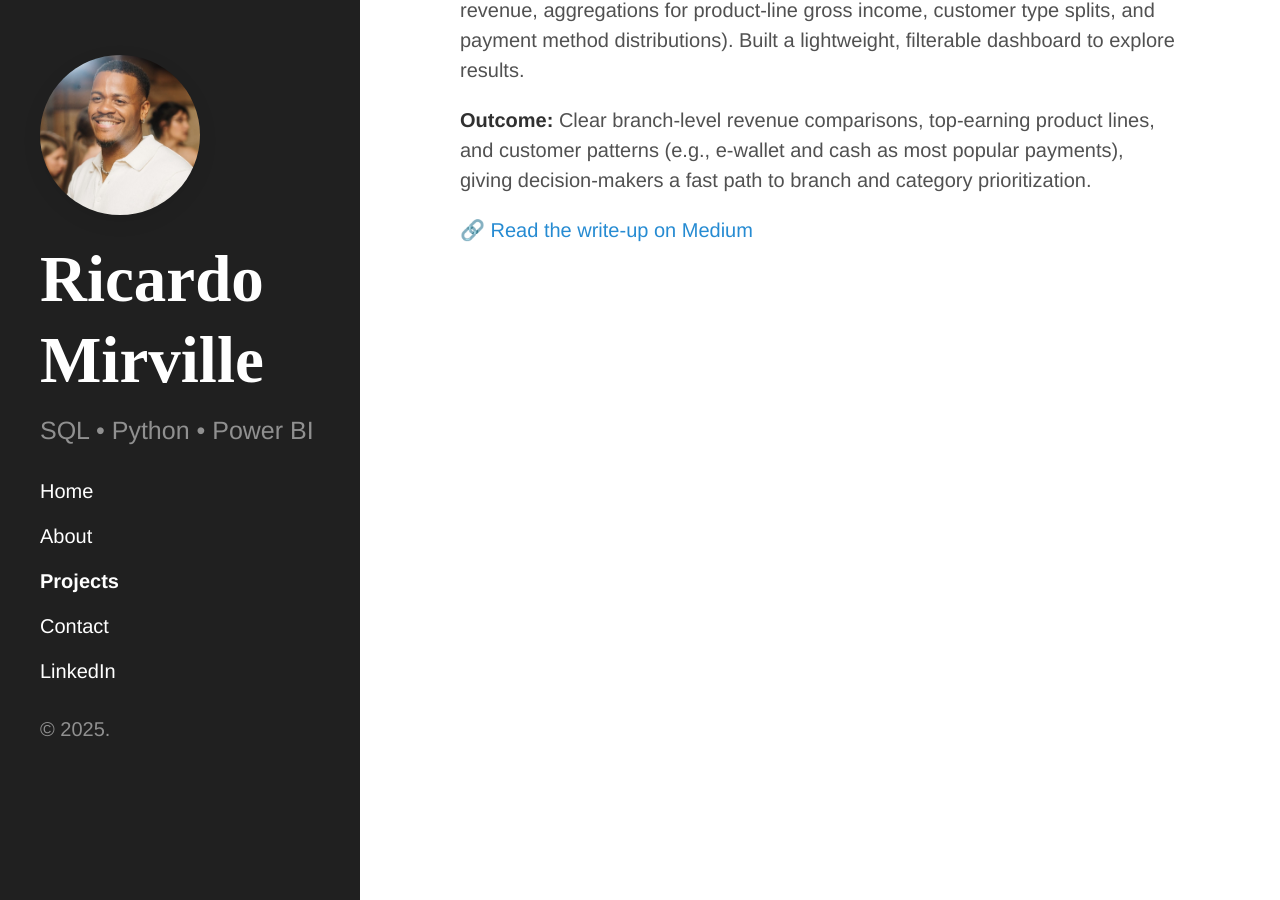
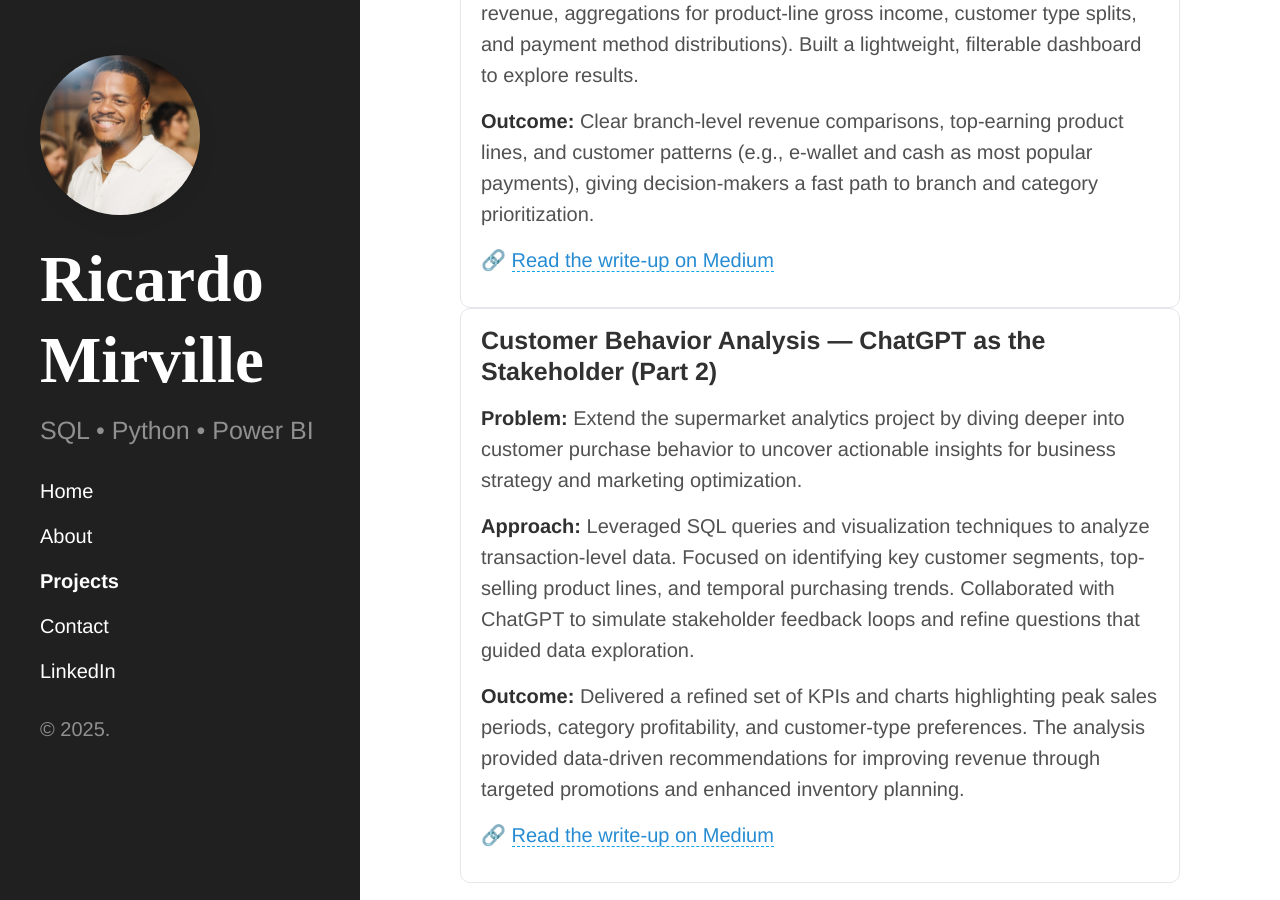
Before and after one commit to RicardoBMirville/Portfolio, a Jekyll site: the page built from projects.md, in a window 1280 px wide and 900 px high, scrolled down 1812 px. Built offline with Jekyll 4.4.1, drawn with Linux system fonts in a browser that asks for light colours.

Commit message:
Update projects.md

```diff
--- a/projects.md
+++ b/projects.md
@@ -43,14 +43,16 @@ Below are representative projects. Each includes the **goal**, **approach**, and
     </p>
   </div>
 
-</div>
+</div> <!-- /projects (Python) -->
 
 
 <h2> SQL / Power BI Projects </h2>
 
+<div class="projects">
 
+  <!-- Project 3 -->
   <div class="card">
-    <h3>Supermarket Analytics — ChatGPT as the Stakeholder Part 1 </h3>
+    <h3>Supermarket Analytics — ChatGPT as the Stakeholder Part 1</h3>
     <p><strong>Problem:</strong> Evaluate performance across three supermarket branches using a real-world retail dataset, answering stakeholder questions about revenue, product lines, customer mix, and payment preferences.</p>
     <p><strong>Approach:</strong> Loaded and prepared the Kaggle “Supermarket” dataset in PostgreSQL/pgAdmin (deduping, null checks, typed columns, and a cleaned view). Answered stakeholder questions with SQL (CTEs for month-by-month revenue, aggregations for product-line gross income, customer type splits, and payment method distributions). Built a lightweight, filterable dashboard to explore results.</p>
     <p><strong>Outcome:</strong> Clear branch-level revenue comparisons, top-earning product lines, and customer patterns (e.g., e-wallet and cash as most popular payments), giving decision-makers a fast path to branch and category prioritization.</p>
@@ -58,3 +60,16 @@ Below are representative projects. Each includes the **goal**, **approach**, and
       🔗 <a href="https://medium.com/@rmirville/analyzing-supermarket-data-with-chatgpt-as-my-stakeholder-573a07ed8ad5" target="_blank">Read the write-up on Medium</a>
     </p>
   </div>
+
+  <!-- Project 4 (add more as needed) -->
+  <div class="card">
+    <h3>Customer Behavior Analysis — ChatGPT as the Stakeholder (Part 2)</h3>
+    <p><strong>Problem:</strong> Extend the supermarket analytics project by diving deeper into customer purchase behavior to uncover actionable insights for business strategy and marketing optimization.</p>
+    <p><strong>Approach:</strong> Leveraged SQL queries and visualization techniques to analyze transaction-level data. Focused on identifying key customer segments, top-selling product lines, and temporal purchasing trends. Collaborated with ChatGPT to simulate stakeholder feedback loops and refine questions that guided data exploration.</p>
+    <p><strong>Outcome:</strong> Delivered a refined set of KPIs and charts highlighting peak sales periods, category profitability, and customer-type preferences. The analysis provided data-driven recommendations for improving revenue through targeted promotions and enhanced inventory planning.</p>
+    <p class="links">
+      🔗 <a href="https://medium.com/@rmirville/analyzing-customer-behavior-data-with-chat-gpt-as-my-stakeholder-part-2-41a9ccfac24a" target="_blank">Read the write-up on Medium</a>
+    </p>
+  </div>
+
+</div> <!-- /projects (SQL/Power BI) -->
```
